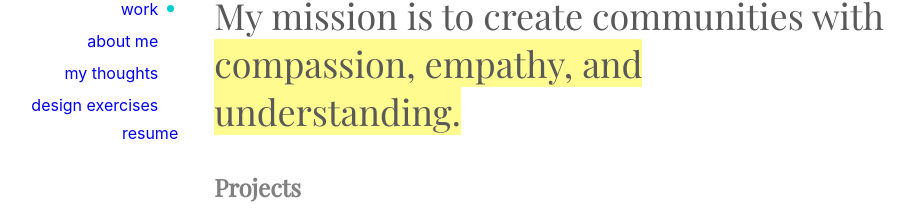
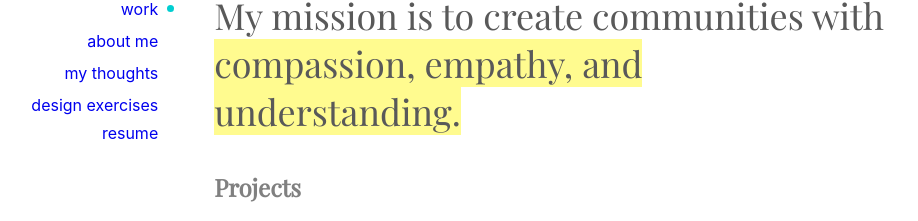
Before and after one commit to vishalicious213/mahiya, a React (Create React App) app: page / in a window 1280 px wide. Shown: the part 177-398 px from the top of the page, without its empty margins (173-1091 px from the left). Built offline with nearby package versions, Linux system fonts and the light colour scheme.

Commit message:
cleaned up sidebar component & css. reduced font slightly.

```diff
--- a/src/components/Sidebar.js
+++ b/src/components/Sidebar.js
@@ -28,42 +28,26 @@ function Sidebar() {
 
           <Link className='side-menu-item' to='/' onClick={event => setItemPath('/')}>
             <p className='hyper'>work</p>
-            {/* <span className='star'>*</span> */}
             <Star itemPath='/' />
           </Link>
 
           <Link className='side-menu-item' to='/about-me' onClick={event => setItemPath('/about-me')}>
             <p className='hyper'>about me</p>
-            {/* <span className='star'>*</span> */}
             <Star itemPath='/about-me' />
           </Link>
 
           <Link className='side-menu-item' to='/thoughts' onClick={event => setItemPath('/thoughts')}>
             <p className='hyper'>my thoughts</p>
-            {/* <span className='star'>*</span> */}
             <Star itemPath='/thoughts' />
           </Link>
 
           <Link className='side-menu-item' to='/exercises' onClick={event => setItemPath('/exercies')}>
             <p className='hyper'>design exercises</p>
-            {/* <span className='star'>*</span> */}
             <Star itemPath='/exercises' />
           </Link>
 
-          {/* <Link to='/about-me'>
-            <p className='side-menu-item'>about me</p>
-          </Link>
-
-          <Link to='/thoughts'>
-            <p className='side-menu-item'>my thoughts</p>
-          </Link>
-
-          <Link to='/exercises'>
-            <p className='side-menu-item'>design exercises</p>
-          </Link>        */}
-
           <a href={Resume} target="_blank" rel="noopener noreferrer">
-            <p className='side-menu-item'>resume</p>
+            <p className='side-menu-item side-spacer'>resume</p>
           </a>
 
         </div>
--- a/src/styles/sidebar.css
+++ b/src/styles/sidebar.css
@@ -1,5 +1,4 @@
 #sidebar {
-    /* outline: 1px solid red; */
     /* margin-top: 1rem; */
   }
 
@@ -20,6 +19,10 @@
     display: none;
   }
 
+  .side-spacer {
+    margin-right: 1.5rem;
+  }
+
   @media (min-width: 768px) {
     #sidebar {
       margin-right: 2rem;
@@ -32,7 +35,7 @@
     .side-menu-item {
       text-align: right;
       color: gray;
-      font-size: 1.25rem;
+      font-size: 1.2rem;
       margin-bottom: .5rem;
       transition-duration: 1s;
       display: flex;
@@ -40,9 +43,7 @@
       text-decoration: none;
     }
 
-    .star, .hyper {
-      /* outline: 1px solid blue; */
-      /* color: blue; */
+    .hyper {
       margin: .25rem;
     }
 
```
